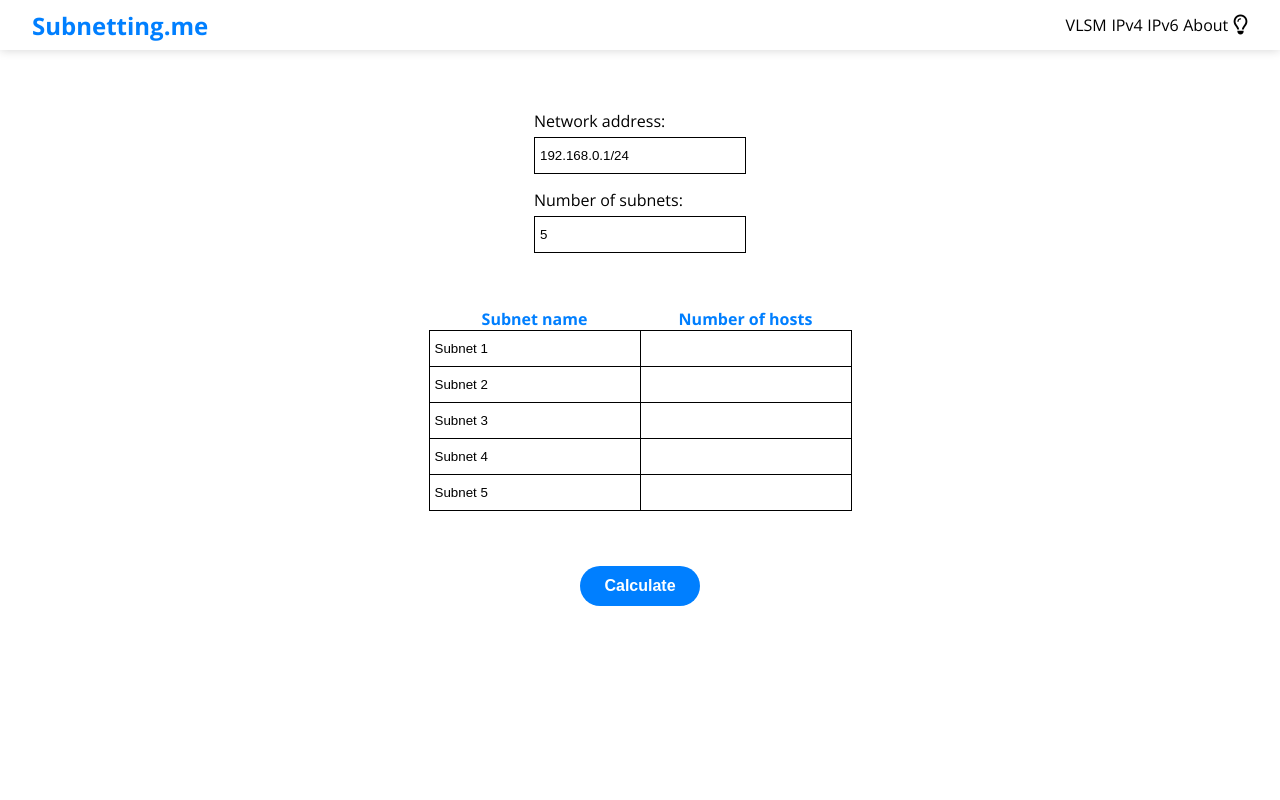
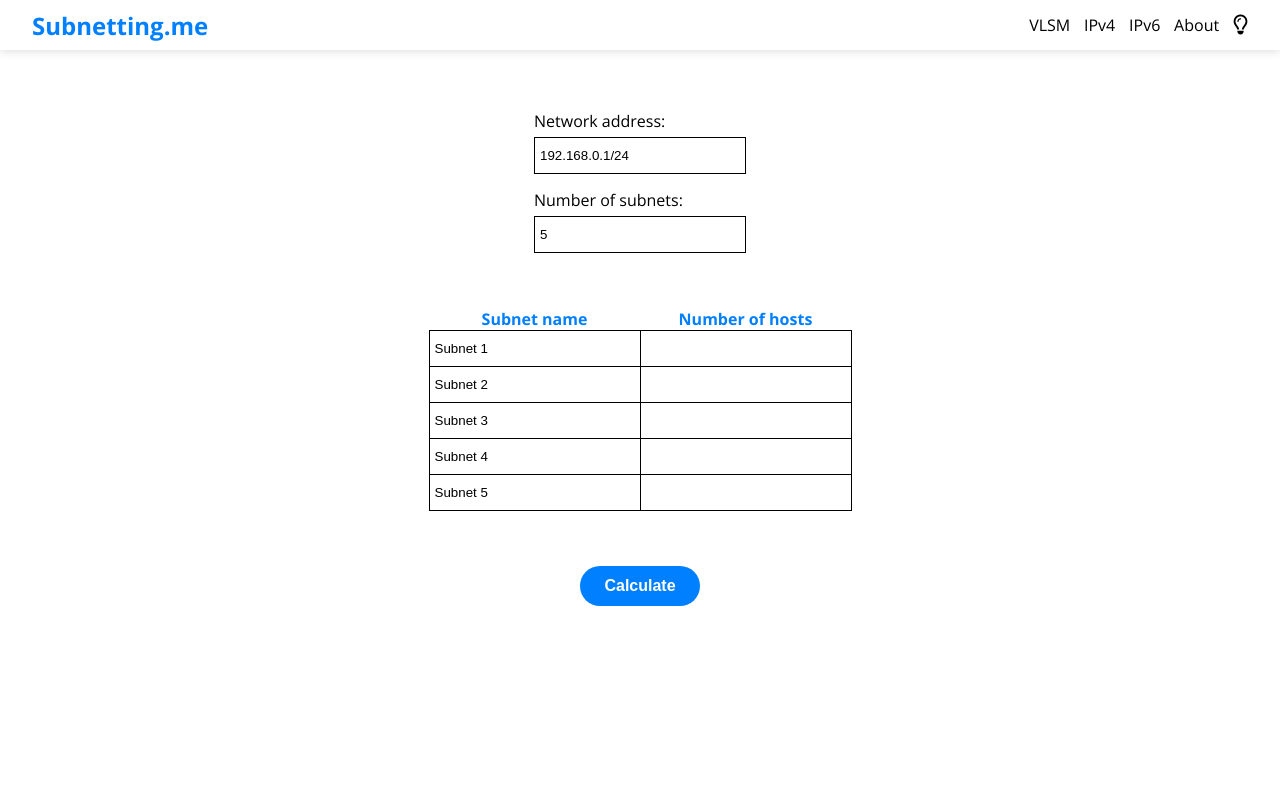
Before and after one commit to bhradec/subnets, a PHP site: page / in a window 1280 px wide. Run offline with PHP 8.4, Linux system fonts and the light colour scheme; some libraries are stand-ins or nearby versions.

Commit message:
ispravak linkova u navigaciji

```diff
--- a/darkTheme.css
+++ b/darkTheme.css
@@ -7,7 +7,7 @@ header {
     box-shadow: 0px 0px 10px black;
 }
 
-body, td, input, i, a:link, a:visited {
+body, td, input, i, a {
     color: #FFFFFF;
 }
 
--- a/lightTheme.css
+++ b/lightTheme.css
@@ -7,7 +7,7 @@ header {
     box-shadow: 0px 0px 10px lightgrey;
 }
 
-body, td, input, i, a:link, a:visited {
+body, td, input, i, a {
     color: #000000;
 }
 
--- a/style.css
+++ b/style.css
@@ -10,7 +10,7 @@ body {
     min-height: 100vh;
 }
 
-a:link, a:hover, a:visited {
+a {
     text-decoration: none;
 }
 
@@ -33,15 +33,11 @@ nav {
     width: 95%;
 }
 
-nav a:link {
-    transition: color 0.2s ease;
-}
-
 nav ul {
     display: flex;
     justify-content: space-between;
     list-style-type: none;
-    width: 15%;
+    width: 18%;
 }
 
 main {
```
